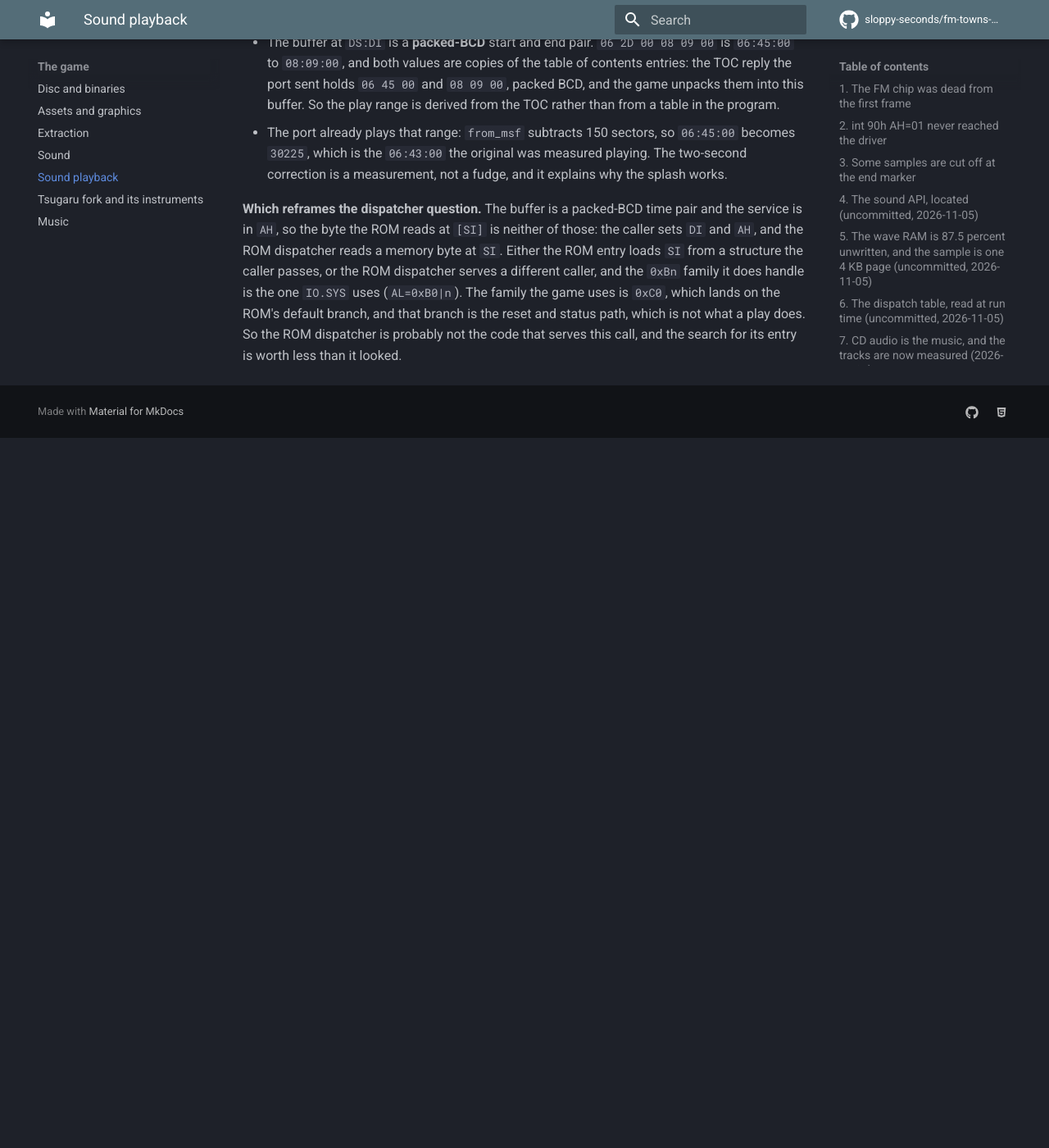
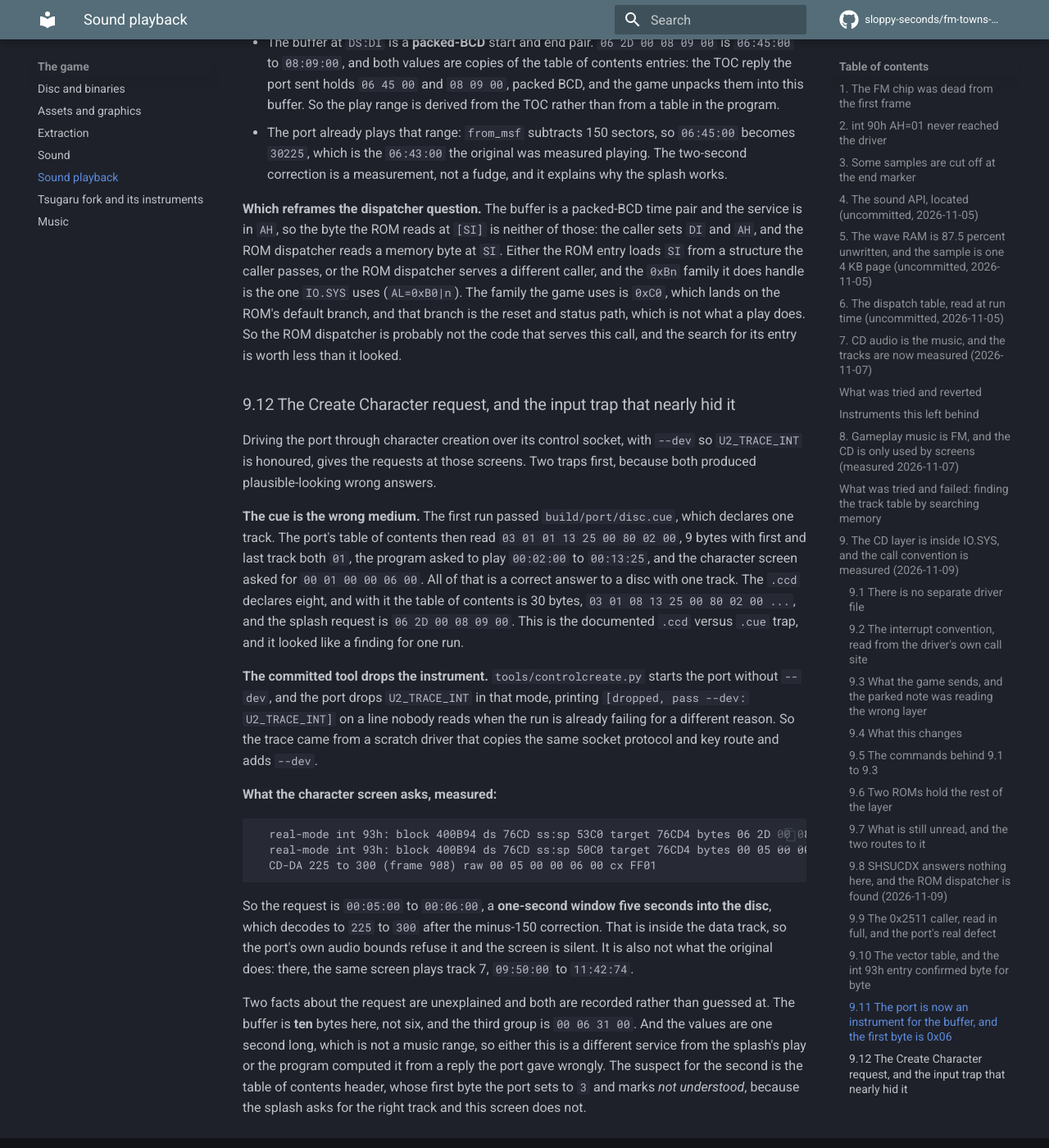
Before and after one commit to sloppy-seconds/fm-towns-ultima, an MkDocs documentation site: the page built from docs/audio-playback.md, in a window 1280 px wide and 1400 px high, scrolled down 15633 px. Shown: the whole window at 82% size. Built offline with MkDocs 1.6.1 and Material for MkDocs 9.7.7, drawn with Linux system fonts in a browser that asks for light colours; comment, search, counter and statistics services are not loaded; before the commit the page ends 16167 px from its top, so only the background shows below that.

Commit message:
plan 5p: the Create Character request is measured, and the TOC header is the suspect
Drove the port through character creation over its control socket with --dev so the CD trace survives, and recorded two input traps that
each produced plausible wrong answers first.

The cue is the wrong medium. Passing build/port/disc.cue, which declares one track, made the port's table of contents 9 bytes with first and
last track both 01, the splash ask for 00:02:00 to 00:13:25 and the character screen ask for 00 01 00 00 06 00. Every one of those is a
correct answer about a one-track disc. With the .ccd the contents are 30 bytes and the splash asks for 06 2D 00 08 09 00.

The committed controlcreate.py drops the instrument, because it starts the port without --dev and the port discards U2_TRACE_INT in that
mode. The trace came from a scratch driver reusing the same protocol and key route.

The measurement: the character screen asks 00:05:00 to 00:06:00, a one-second window five seconds into the disc, inside the data track.
Not a music range, and not the 09:50:00 to 11:42:74 the original plays there. The buffer is ten bytes, not six, with a third group
00 06 31 00.

The suspect is the table of contents header. The port sends 03 01 08 and marks the leading 3 as not understood, while the program's parser at
0xE06C0 reads the first three header bytes into three fields and decrements the third. Read as first, last, that header says 3 and 1, a
negative count. The experiment is written into the item with its expected outcome.

````diff
--- a/docs/audio-playback.md
+++ b/docs/audio-playback.md
@@ -558,3 +558,36 @@ Four things this settles and one it raises.
 `IO.SYS` uses (`AL=0xB0|n`). The family the game uses is `0xC0`, which lands on the ROM's default branch, and that branch is the reset and
 status path, which is not what a play does. So the ROM dispatcher is probably not the code that serves this call, and the search for its
 entry is worth less than it looked.
+
+### 9.12 The Create Character request, and the input trap that nearly hid it
+
+Driving the port through character creation over its control socket, with `--dev` so `U2_TRACE_INT` is honoured, gives the requests at
+those screens. Two traps first, because both produced plausible-looking wrong answers.
+
+**The cue is the wrong medium.** The first run passed `build/port/disc.cue`, which declares one track. The port's table of contents then
+read `03 01 01 13 25 00 80 02 00`, 9 bytes with first and last track both `01`, the program asked to play `00:02:00` to `00:13:25`, and the
+character screen asked for `00 01 00 00 06 00`. All of that is a correct answer to a disc with one track. The `.ccd` declares eight, and
+with it the table of contents is 30 bytes, `03 01 08 13 25 00 80 02 00 ...`, and the splash request is `06 2D 00 08 09 00`. This is the
+documented `.ccd` versus `.cue` trap, and it looked like a finding for one run.
+
+**The committed tool drops the instrument.** `tools/controlcreate.py` starts the port without `--dev`, and the port drops `U2_TRACE_INT` in
+that mode, printing `[dropped, pass --dev: U2_TRACE_INT]` on a line nobody reads when the run is already failing for a different reason. So
+the trace came from a scratch driver that copies the same socket protocol and key route and adds `--dev`.
+
+**What the character screen asks, measured:**
+
+```
+  real-mode int 93h: block 400B94 ds 76CD ss:sp 53C0 target 76CD4 bytes 06 2D 00 08 09 00 ...   (position)
+  real-mode int 93h: block 400B94 ds 76CD ss:sp 50C0 target 76CD4 bytes 00 05 00 00 06 00 00 06 31 00 ...
+  CD-DA 225 to 300 (frame 908) raw 00 05 00 00 06 00 cx FF01
+```
+
+So the request is `00:05:00` to `00:06:00`, a **one-second window five seconds into the disc**, which decodes to `225` to `300` after the
+minus-150 correction. That is inside the data track, so the port's own audio bounds refuse it and the screen is silent. It is also not what
+the original does: there, the same screen plays track 7, `09:50:00` to `11:42:74`.
+
+Two facts about the request are unexplained and both are recorded rather than guessed at. The buffer is **ten** bytes here, not six, and
+the third group is `00 06 31 00`. And the values are one second long, which is not a music range, so either this is a different service
+from the splash's play or the program computed it from a reply the port gave wrongly. The suspect for the second is the table of contents
+header, whose first byte the port sets to `3` and marks *not understood*, because the splash asks for the right track and this screen does
+not.
--- a/docs/plan-port.md
+++ b/docs/plan-port.md
@@ -1805,13 +1805,17 @@ named by the sub-block at `0xb94`. The request itself is six bytes at `0xCD4`, a
 `EDX`, `ESI` and `EDI` from the block at `0xe34` and executes `int 0x21`, then writes the registers and the carry flag back to
 `0xe50`. It is a register image, and `0x250F` and `0x2511` are `int 21h` `AX` values, neither of which appears as a constant anywhere
 in `IO.SYS` or the game image.
-5. **Capture the character screen's requests.** The service word at `+0xA` is settled and the port's reading of it is correct: `0x50C0` play,
-`0x52C0` stop, `0x53C0` position, `0x54C0` table of contents, measured by correlating one port run and confirmed by the game's own write at
-`0xE092A`. The play range is a packed-BCD pair the program copies out of the table of contents, and the port already plays it with the
-measured minus-150-sector correction, which is why the splash works. What remains is the Create Character screen, where the same builder is
-reached with a different index and the port goes silent with a decoded range of `225 to 67`, which decodes back to `00 03 00 00 00 43`, a
-buffer that is not a time pair. So the next step is a port trace at that screen rather than any more reading, and the port is drivable with
-scripted keys, so it needs no click: reach the screen, print the request, and the wrong bytes say what the path does differently.
+5. **Fix the TOC header and check the Create Character range.** Measured this session: the service word is `AH` with `AL=0xC0` and the port's
+reading of it is correct, the play range is a packed-BCD pair copied out of the table of contents, and the splash plays `06:45:00` to
+`08:09:00` decoding to `30225` to `36525` after the measured minus-150-sector correction. The Create Character screen asks
+`00:05:00` to `00:06:00` instead, a one-second window inside the data track, where the original plays track 7 at `09:50:00` to
+`11:42:74`. **Suspect: the table of contents header.** The port sends `03 01 08` and marks the leading `3` as not understood, and the
+program's own parser at `0xE06C0` reads the first three header bytes into three fields, decrements the third, and then copies 3-byte
+entries from `0xBAE` onward into an array, up to `0x63` of them. Under a `(first, last, ...)` reading the port's header says first track
+`3` and last track `1`, which is a negative count and would explain a derived range that is nonsense. **Experiment:** send the header as
+`01 08` followed by whatever the third byte should be, drive the same route, and check that the request becomes roughly `09:52:00` to
+`11:44:74`, which decodes to the `44250` to `52724` the original plays. If it does, the header is understood and the item's done-when is
+reachable. If it does not, the header is innocent and the difference is in the position reply instead, which is the next suspect.
 6. **Verify, then delete the workarounds.** With `U2_CD_NOFALLBACK=1` the character screen must play track 7 and the splash must still
 play track 5. Then remove the position substitution, the `U2_CD_NOFALLBACK` switch, the BCD table of contents and `to_msf_bcd` if they
 are unused, and the hand-written CD cases the new code replaces.
````
